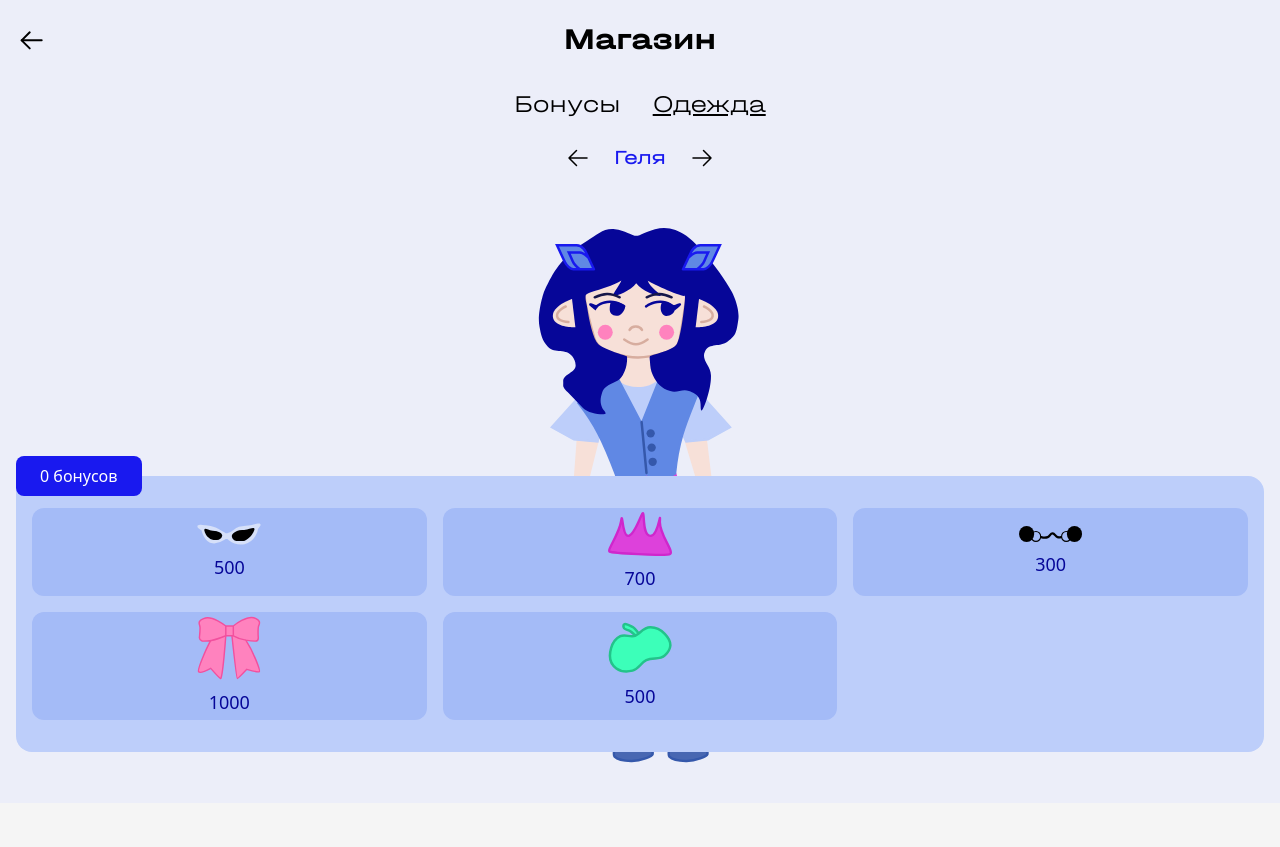
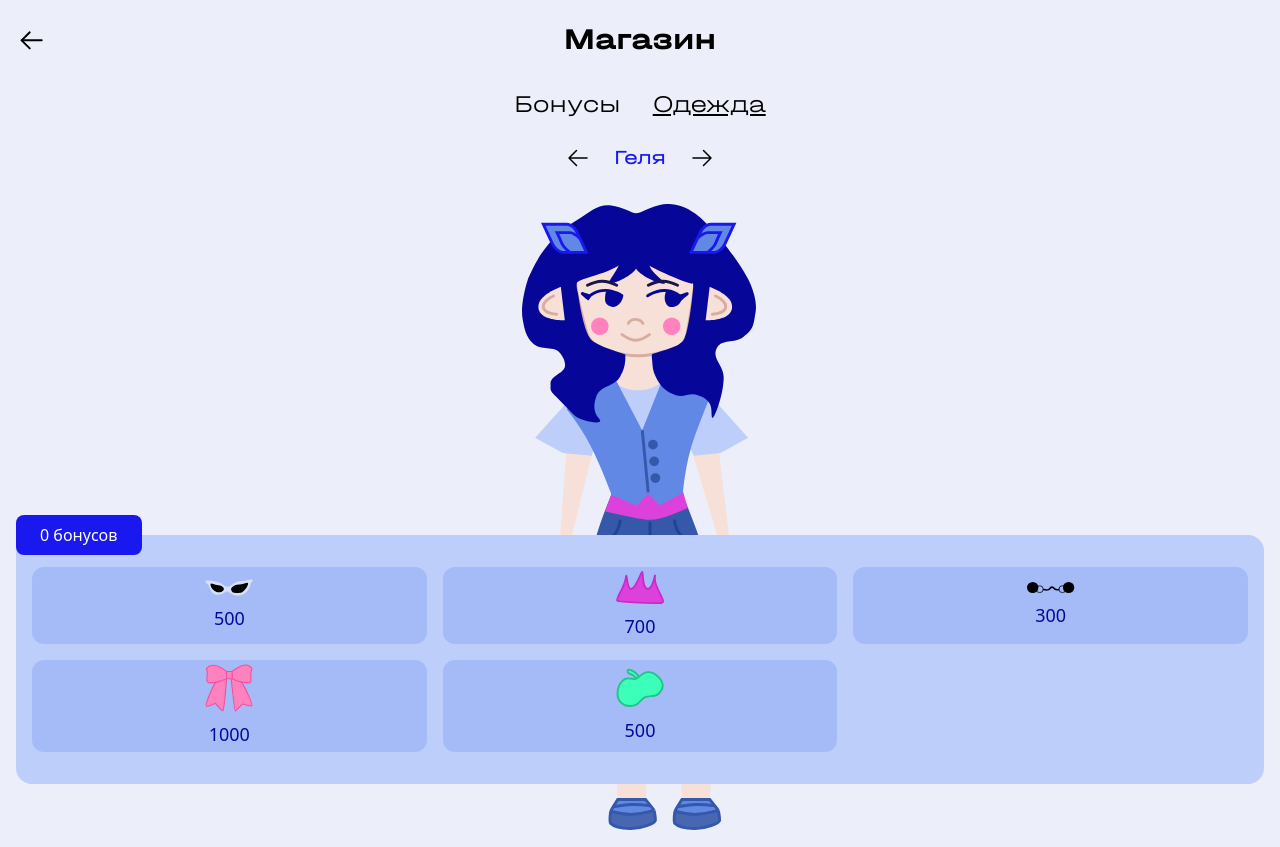
Before and after one commit to OCCASS/gazprom-frontend, a Next.js app: page /game/shop in a window 1280 px wide. Both pictures are taken after a click on the button "Одежда". Before the commit the page ends 803 px from the top, so only its background shows below. Built offline with nearby package versions, Linux system fonts and the light colour scheme.

Commit message:
fix: shop view fixed

```diff
--- a/app/game/shop/components/ClothesTab.tsx
+++ b/app/game/shop/components/ClothesTab.tsx
@@ -6,7 +6,7 @@ import { useEffect, useState } from "react";
 
 const persons = [
     { id: "gely", name: "Геля" },
-    { id: "baer", name: "Миша" }
+    { id: "bear", name: "Миша" }
 ]
 const items = [
     { id: "item1", price: 500 },
@@ -46,8 +46,17 @@ const ClothesTab = () => {
         setPerson(persons[curPerson])
     }, [curPerson])
 
+    useEffect(() => {
+        document.body.scrollIntoView({ behavior: "smooth", block: "center" });
+        document.body.style.overflow = "hidden"
+
+        return () => {
+            document.body.style.overflow = "auto"
+        }
+    }, [])
+
     return (
-        <>
+        <div>
             <div className="flex gap-6 justify-center">
                 <button className="cursor-pointer" onClick={prevPerson}>
                     <ArrowLeftIcon className="size-6" />
@@ -57,14 +66,14 @@ const ClothesTab = () => {
                     <ArrowRightIcon className="size-6" />
                 </button>
             </div>
-            <div className="overflow-hidden pt-8 px-8">
-                {person && <img src={`/${person.id}${selectedItem ? `_${selectedItem}` : ""}.svg`} className="m-auto h-1/2" />}
+            <div className="overflow-hidden pt-8 px-8 h-full">
+                {person && <img src={`/${person.id}${selectedItem ? `_${selectedItem}` : ""}.svg`} className="m-auto h-1/2" width="239" />}
             </div>
-            <div className="absolute bottom-12 left-4 right-4 px-4 py-8 bg-[#bdcefa] rounded-2xl">
+            <div className="absolute bottom-4 left-4 right-4 px-4 py-8 bg-[#bdcefa] rounded-2xl">
                 <div className="relative grid grid-cols-3 gap-4">
                     {items.map((item, index) => (
                         <div key={index} className="cursor-pointer rounded-xl p-1 flex flex-col gap-2 justify-center items-center bg-[#a4bbf7]" onClick={() => setSelectedItem(item.id)}>
-                            <img src={`/${item.id}.svg`} alt={"Продукт"} width="64" height="64" />
+                            <img src={`/${item.id}.svg`} alt={"Продукт"} width="48" height="48" />
                             <p className="text-lg text-[#060698]">{item.price}</p>
                         </div>
                     ))}
@@ -78,7 +87,7 @@ const ClothesTab = () => {
                     </button>
                 }
             </div>
-        </>
+        </div>
     )
 }
 
--- a/app/game/shop/page.tsx
+++ b/app/game/shop/page.tsx
@@ -15,7 +15,7 @@ const Page = () => {
     const [tab, setTab] = useState("bonus")
 
     return (
-        <div className="p-4 space-y-6 min-h-screen">
+        <div className="p-4 space-y-6 min-h-screen overflow-hidden">
             <div className="relative h-12">
                 <BackButton className="absolute left-0 top-1/2 -translate-y-1/2" />
                 <h1
```
